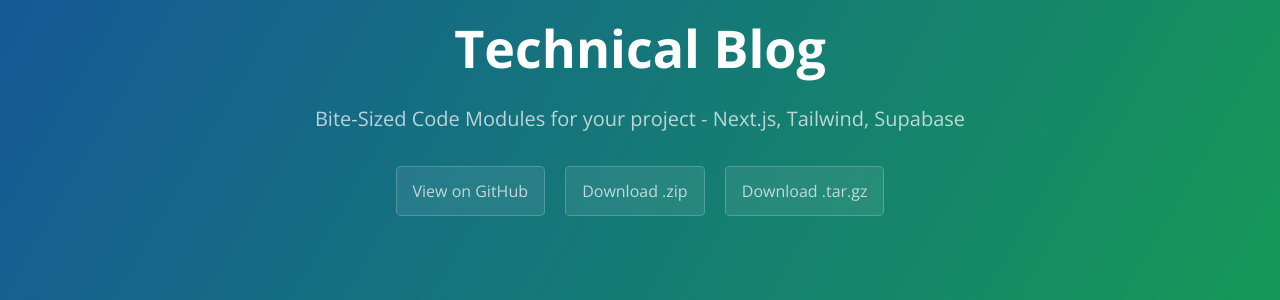
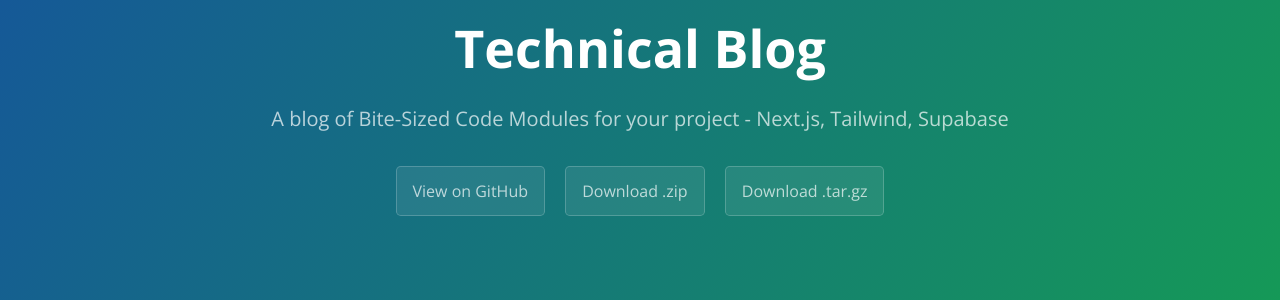
Before and after one commit to koempelkode/technical-blog, a Jekyll site: the page built from index.md, in a window 1280 px wide. Shown: the part 127-427 px from the top of the page. Built offline with Jekyll 4.4.1, drawn with Linux system fonts in a browser that asks for light colours.

Commit message:
Minor changes to the thumbnails & README file

```diff
--- a/_config.yml
+++ b/_config.yml
@@ -1,5 +1,5 @@
 title: Technical Blog
-description: Bite-Sized Code Modules for your project - Next.js, Tailwind, Supabase
+description: A blog of Bite-Sized Code Modules for your project - Next.js, Tailwind, Supabase
 show_downloads: true
 
 baseurl: "/technical-blog" # change this to the subpath of your site, e.g. /blog. Leave it empty if you don't need it.
@@ -17,7 +17,7 @@ theme: # leave it empty
 
 # social
 author: koempelkode
-image: /thumbnail-jumbo.png
+image: /macbook-pro.png
 twitter:
   username: koempelkode
 
```
Also changed, not shown: _posts/2017-04-20-post-content-styles.md (+1 -1 lines), README.md, macbook-pro.png (added).
